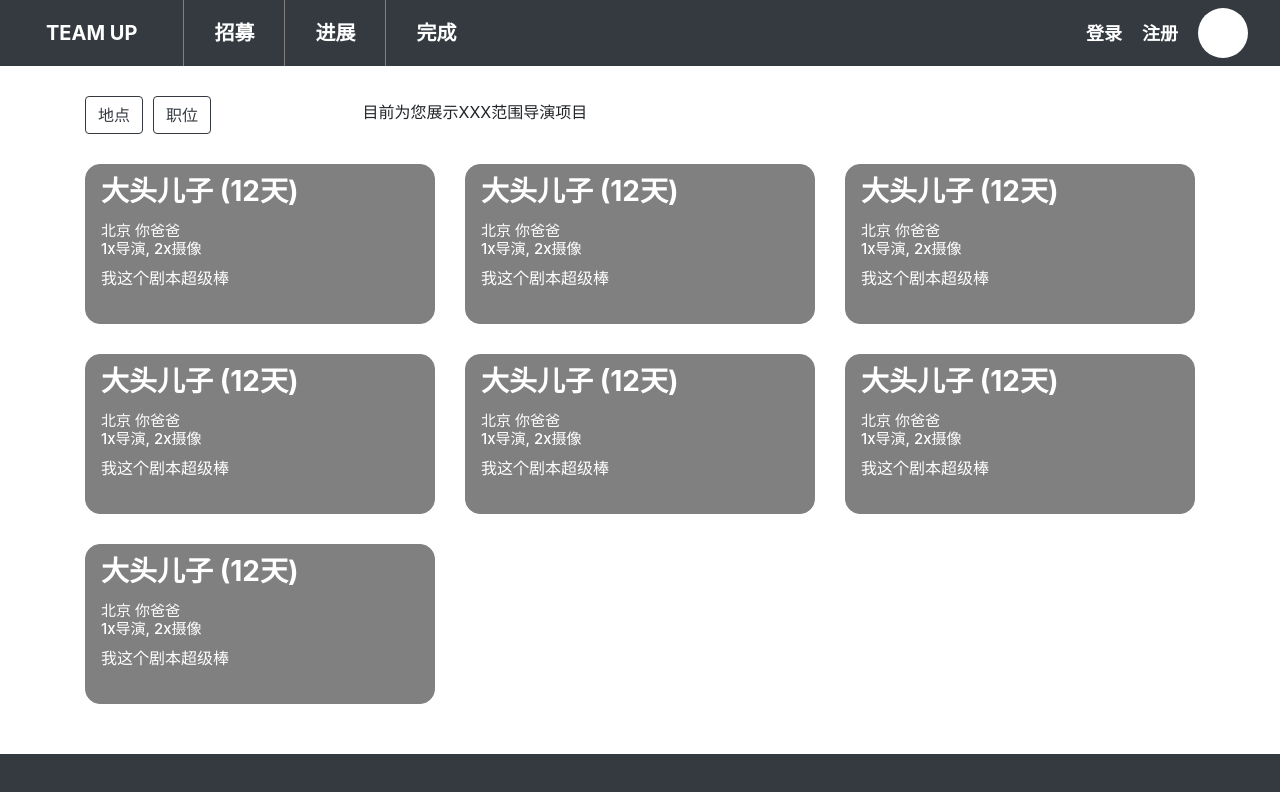
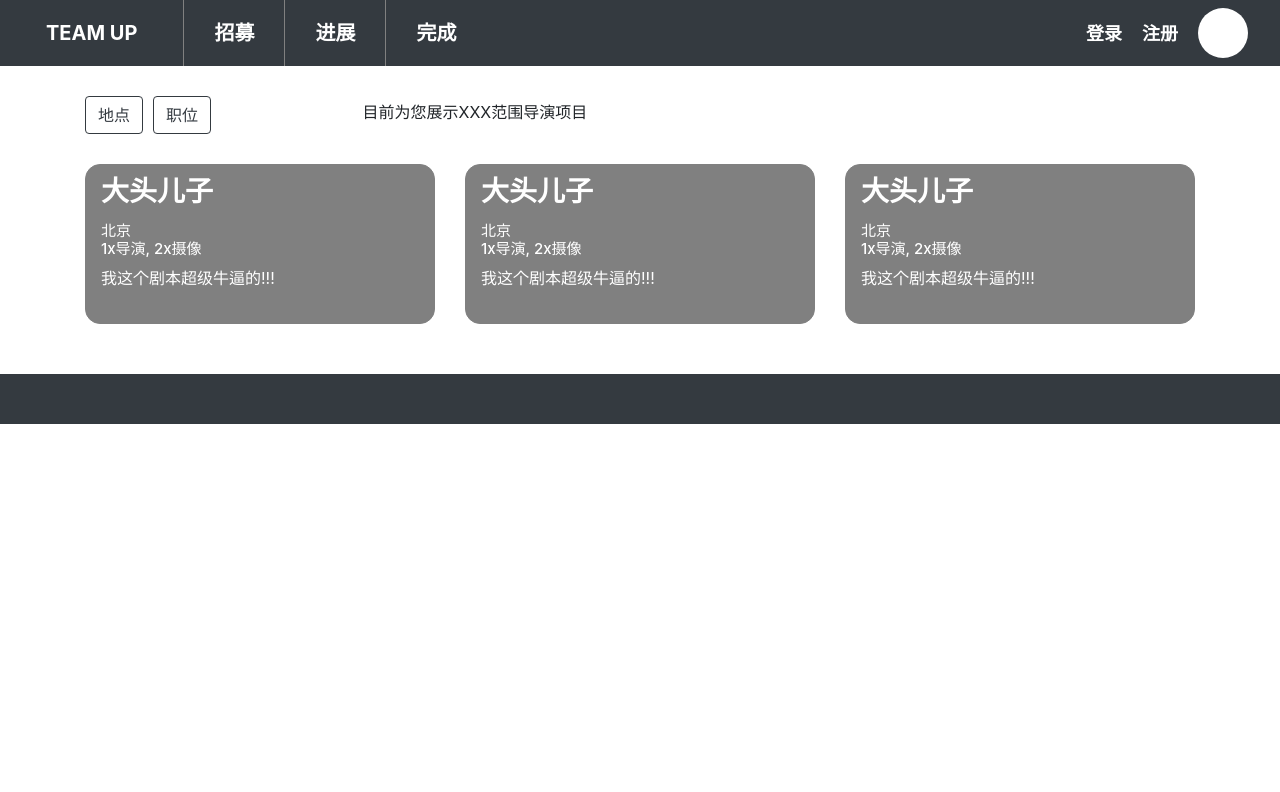
Before and after one commit to JWhoops/team-up, a React (Create React App) app: page /recruit in a window 1280 px wide. Shown: the top 792 px of the page. Built offline with nearby package versions, Linux system fonts and the light colour scheme.

Commit message:
redux + mock API

```diff
--- a/src/API/recruitingTeams.json
+++ b/src/API/recruitingTeams.json
@@ -1,45 +1,48 @@
 {
   "teams": [
     {
+      "_id": 1,
       "movie_title": "大头儿子",
       "location": "北京",
       "wanted_roles": [
         {
-          "role": "director",
+          "role": "导演",
           "number": 1
         },
         {
-          "role": "cameraman",
+          "role": "摄像",
           "number": 2
         }
       ],
       "description": "我这个剧本超级牛逼的!!!"
     },
     {
+      "_id": 2,
       "movie_title": "大头儿子",
       "location": "北京",
       "wanted_roles": [
         {
-          "role": "director",
+          "role": "导演",
           "number": 1
         },
         {
-          "role": "cameraman",
+          "role": "摄像",
           "number": 2
         }
       ],
       "description": "我这个剧本超级牛逼的!!!"
     },
     {
+      "_id": 3,
       "movie_title": "大头儿子",
       "location": "北京",
       "wanted_roles": [
         {
-          "role": "director",
+          "role": "导演",
           "number": 1
         },
         {
-          "role": "cameraman",
+          "role": "摄像",
           "number": 2
         }
       ],
--- a/src/actions/teamActions.js
+++ b/src/actions/teamActions.js
@@ -4,8 +4,9 @@ import { RECRUIT_TEAMS_REQUEST, RECRUIT_TEAMS_SUCCESS, RECRUIT_TEAMS_FAIL } from
 const showReqcruitingTeams = (location = '') => async (dispatch) => {
     try {
         dispatch({ type: RECRUIT_TEAMS_REQUEST });
-        const teams = "jiji";
-        dispatch({ type: RECRUIT_TEAMS_SUCCESS, payload: teams });
+        // mock API
+        var teams = require("../API/recruitingTeams.json")
+        dispatch({ type: RECRUIT_TEAMS_SUCCESS, payload: [...teams.teams] });
     } catch (error) {
         dispatch({ type: RECRUIT_TEAMS_FAIL, payload: error.message });
     }
--- a/src/components/pages/recruit/RecruitPage.js
+++ b/src/components/pages/recruit/RecruitPage.js
@@ -27,29 +27,13 @@ function RecruitPage() {
                 </Col>
             </Row>
             <Row className="card-row">
-                <Col lg={4} md={6} sm={6} xs={12}>
-                    <Card />
-                </Col>
-                <Col lg={4} md={6} sm={6} xs={12}>
-                    <Card />
-                </Col>
-                <Col lg={4} md={6} sm={6} xs={12}>
-                    <Card />
-                </Col>
-                <Col lg={4} md={6} sm={6} xs={12}>
-                    <Card />
-                </Col>
-                <Col lg={4} md={6} sm={6} xs={12}>
-                    <Card />
-                </Col>
-                <Col lg={4} md={6} sm={6} xs={12}>
-                    <Card />
-                </Col>
-                <Col lg={4} md={6} sm={6} xs={12}>
-                    <Card />
-                </Col>
+                {recruiting_teams.map(rt => (
+                    < Col key={rt._id} lg={4} md={6} sm={6} xs={12}>
+                        <Card team={rt} />
+                    </Col>
+                ))}
             </Row>
-        </Container>
+        </Container >
     )
 }
 
--- a/src/components/pages/recruit/components/Card.js
+++ b/src/components/pages/recruit/components/Card.js
@@ -1,13 +1,16 @@
 import React from 'react';
 import "./Card.css"
 
-function Card() {
+function Card(props) {
+    const { movie_title, wanted_roles, description, location } = props.team;
+    var roles = wanted_roles.map(r => r.number + "x" + r.role).join(", ")
+
     return (
         <div className="card">
-            <h3 id="title">大头儿子 (12天)</h3>
-            <h6 id="location">北京 你爸爸 <br />
-            1x导演, 2x摄像</h6>
-            <p id="description">我这个剧本超级棒</p>
+            <h3 id="title">{movie_title}</h3>
+            <h6 id="location">{location} <br />
+                {roles}</h6>
+            <p id="description">{description}</p>
         </div>
     )
 }
--- a/src/reducers/teamReducer.js
+++ b/src/reducers/teamReducer.js
@@ -1,6 +1,6 @@
 import { RECRUIT_TEAMS_REQUEST, RECRUIT_TEAMS_SUCCESS, RECRUIT_TEAMS_FAIL } from '../constants/teamConstant';
 
-function recruitingTeamsReducer(state = { recruiting_teams: "Empty" }, action) {
+function recruitingTeamsReducer(state = { recruiting_teams: [] }, action) {
     switch (action.type) {
         case RECRUIT_TEAMS_REQUEST:
             return { loading: true, recruiting_teams: [] };
```
